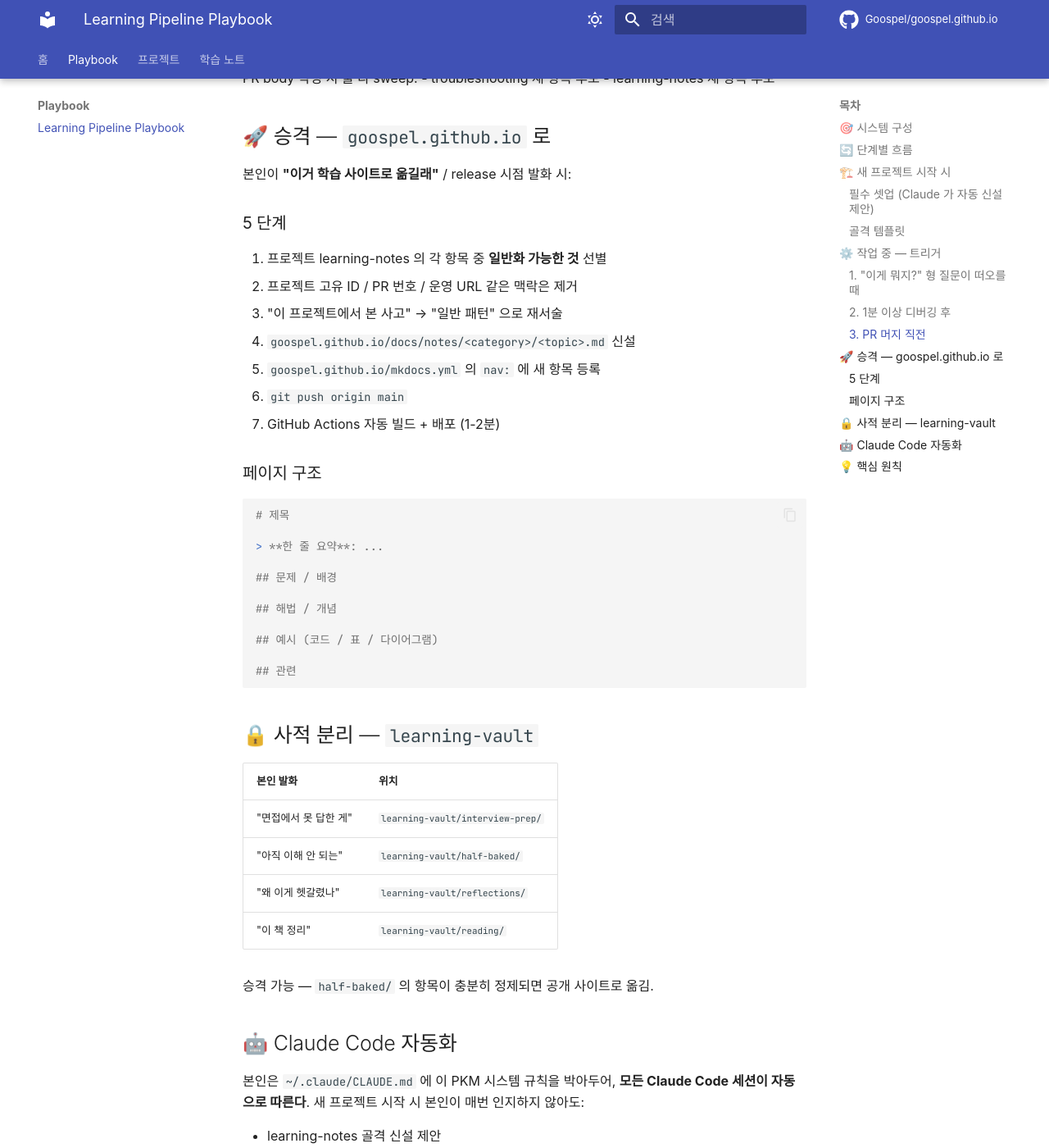
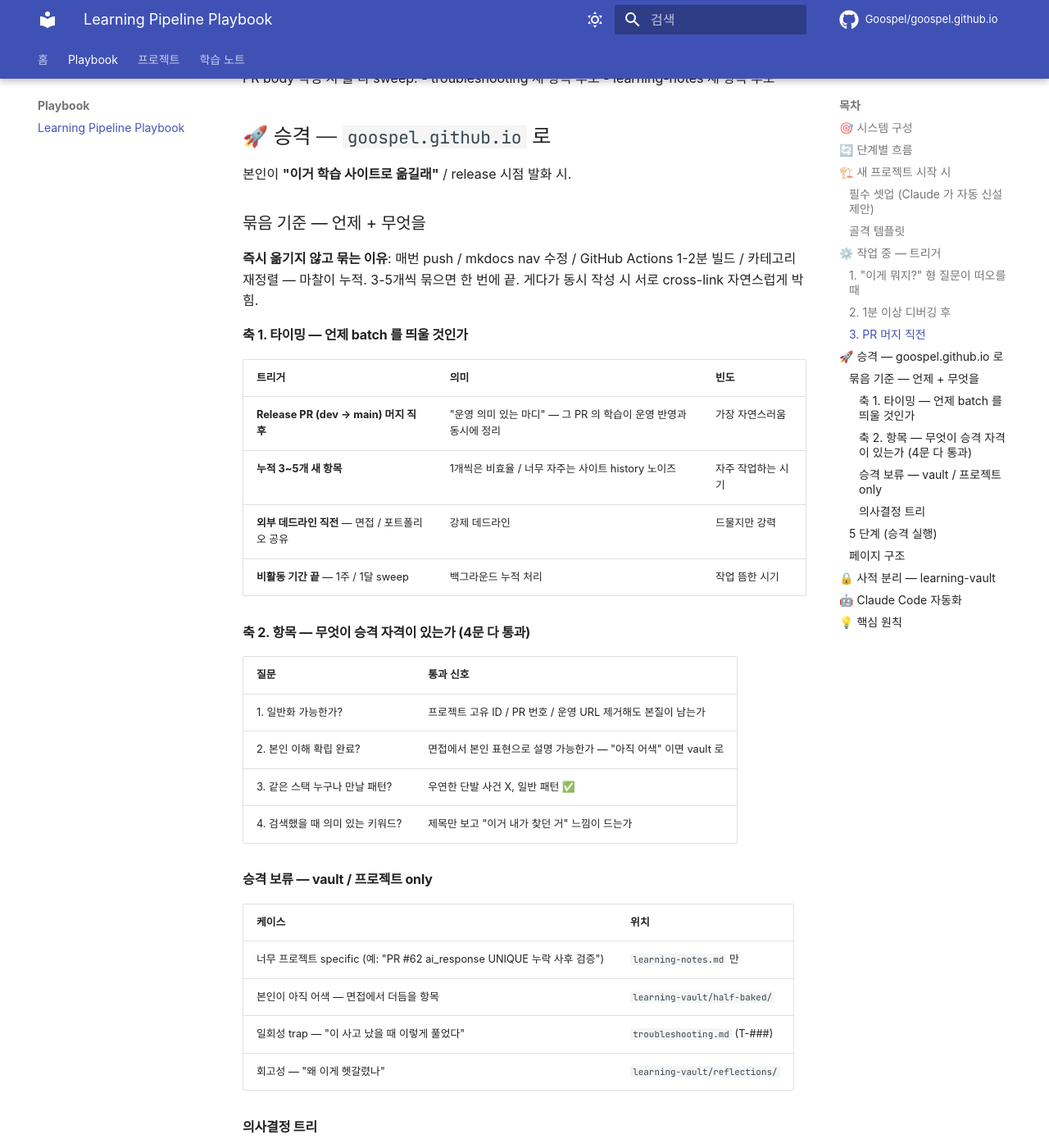
Before and after one commit to Goospel/Goospel.github.io, an MkDocs documentation site: the page built from docs/playbook/learning-pipeline.md, in a window 1280 px wide and 1400 px high, scrolled down 2612 px. Shown: the whole window at 82% size. Built offline with MkDocs 1.6.1 and Material for MkDocs 9.7.7, drawn with Linux system fonts in a browser that asks for light colours; some web fonts are replaced; comment, search, counter and statistics services are not loaded; some of the changed text lies outside the part shown.

Commit message:
docs(playbook): 승격 묶음 기준 추가 — 타이밍 트리거 + 4문 자격 + 의사결정 트리
릴리즈 시점 batch 의 실제 휴리스틱을 명시화. 누적 1개 보류 / 3~5개 묶음 /
외부 데드라인 즉시. 4문 자격 미통과는 vault·troubleshooting·project-only 로 분기.

글로벌 CLAUDE.md 에도 간결 버전 동기화 (사용자 본인 글로벌 설정).

Co-Authored-By: Claude Opus 4.7 <noreply@anthropic.com>

````diff
--- a/docs/playbook/learning-pipeline.md
+++ b/docs/playbook/learning-pipeline.md
@@ -101,9 +101,57 @@ PR body 작성 시 둘 다 sweep:
 
 ## 🚀 승격 — `goospel.github.io` 로
 
-본인이 **"이거 학습 사이트로 옮길래"** / release 시점 발화 시:
+본인이 **"이거 학습 사이트로 옮길래"** / release 시점 발화 시.
 
-### 5 단계
+### 묶음 기준 — 언제 + 무엇을
+
+**즉시 옮기지 않고 묶는 이유**: 매번 push / mkdocs nav 수정 / GitHub Actions 1-2분 빌드 / 카테고리 재정렬 — 마찰이 누적. 3-5개씩 묶으면 한 번에 끝. 게다가 동시 작성 시 서로 cross-link 자연스럽게 박힘.
+
+#### 축 1. 타이밍 — 언제 batch 를 띄울 것인가
+
+| 트리거 | 의미 | 빈도 |
+|---|---|---|
+| **Release PR (dev → main) 머지 직후** | "운영 의미 있는 마디" — 그 PR 의 학습이 운영 반영과 동시에 정리 | 가장 자연스러움 |
+| **누적 3~5개 새 항목** | 1개씩은 비효율 / 너무 자주는 사이트 history 노이즈 | 자주 작업하는 시기 |
+| **외부 데드라인 직전** — 면접 / 포트폴리오 공유 | 강제 데드라인 | 드물지만 강력 |
+| **비활동 기간 끝** — 1주 / 1달 sweep | 백그라운드 누적 처리 | 작업 뜸한 시기 |
+
+#### 축 2. 항목 — 무엇이 승격 자격이 있는가 (4문 다 통과)
+
+| 질문 | 통과 신호 |
+|---|---|
+| 1. 일반화 가능한가? | 프로젝트 고유 ID / PR 번호 / 운영 URL 제거해도 본질이 남는가 |
+| 2. 본인 이해 확립 완료? | 면접에서 본인 표현으로 설명 가능한가 — "아직 어색" 이면 vault 로 |
+| 3. 같은 스택 누구나 만날 패턴? | 우연한 단발 사건 X, 일반 패턴 ✅ |
+| 4. 검색했을 때 의미 있는 키워드? | 제목만 보고 "이거 내가 찾던 거" 느낌이 드는가 |
+
+#### 승격 보류 — vault / 프로젝트 only
+
+| 케이스 | 위치 |
+|---|---|
+| 너무 프로젝트 specific (예: "PR #62 ai_response UNIQUE 누락 사후 검증") | `learning-notes.md` 만 |
+| 본인이 아직 어색 — 면접에서 더듬을 항목 | `learning-vault/half-baked/` |
+| 일회성 trap — "이 사고 났을 때 이렇게 풀었다" | `troubleshooting.md` (T-###) |
+| 회고성 — "왜 이게 헷갈렸나" | `learning-vault/reflections/` |
+
+#### 의사결정 트리
+
+```
+새 learning-notes 항목 박힘
+   │
+   ├─→ "4문 다 통과?" → 아니면 vault / 프로젝트 only
+   │
+   ├─→ 통과 + 누적 1개 → 보류 (다음 항목 대기)
+   │
+   ├─→ 통과 + 누적 3~5개 → 묶어서 승격
+   │
+   └─→ 통과 + 외부 데드라인 / release 머지 시점 → 즉시 승격 (개수 무관)
+```
+
+빠른 휴리스틱 한 줄:
+> "이걸 지금 옮기는 마찰 (5분) vs 다음 새 항목 1개 더 누적 + 한 번에 옮기는 마찰 (5분)" — 누적 1개면 보류, 3개면 즉시.
+
+### 5 단계 (승격 실행)
 
 1. 프로젝트 learning-notes 의 각 항목 중 **일반화 가능한 것** 선별
    - 프로젝트 고유 ID / PR 번호 / 운영 URL 같은 맥락은 제거
````
